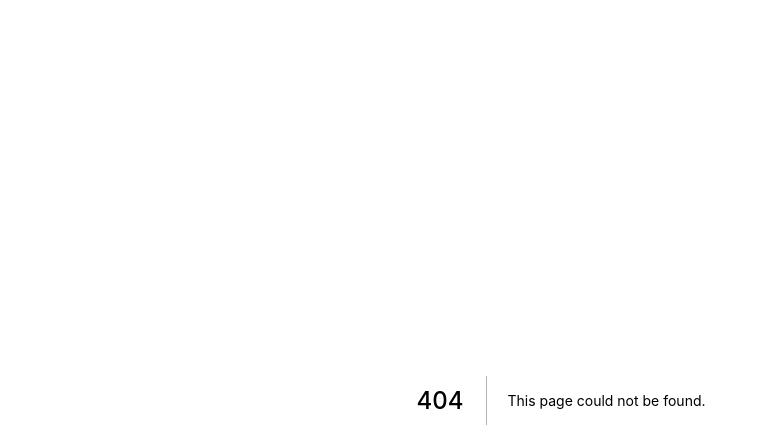
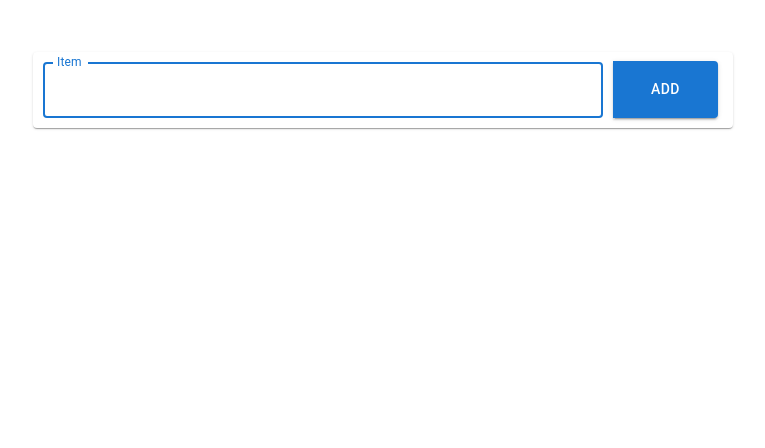
Before and after one commit to setupotnis/toDoListApp, a Next.js app: page /Components/AddTask in a window 1280 px wide. Before the commit this address had no page. Shown: the top 448 px of the page, without its empty margins (79-844 px from the left). Built offline with nearby package versions, Linux system fonts and the light colour scheme.

Commit message:
added addTask component and styling

```diff
--- /dev/null
+++ b/pages/Components/AddTask.tsx
@@ -0,0 +1,92 @@
+import { NextComponentType } from "next";
+import React, { useEffect, useRef, useState } from "react";
+import styles from "../../styles/AddTask.module.css";
+import { Button, Card, TextField } from "@mui/material";
+
+const toDoButtonStyle = {
+  padding: "16px",
+  border: "none",
+  borderRadius: "0 4px 4px 0",
+  cursor: "pointer",
+  height: "fit-content",
+  outline: "none",
+  display: "inline",
+  top: "9px",
+  width: "15%",
+};
+
+const AddTask: NextComponentType = ({ onSubmit, edit }) => {
+  const [input, setInput] = useState(edit ? edit.value : "");
+  const inputRef = useRef(null);
+
+  useEffect(() => {
+    inputRef.current.focus();
+  });
+
+  const handleChange = (e: any) => {
+    setInput(e.target.value);
+  };
+
+  const handleSubmit = (e: any) => {
+    e.preventDefault();
+    onSubmit({
+      id: Math.floor(Math.random() * 10000),
+      text: input,
+    });
+    setInput("");
+  };
+
+  return (
+    <div className={styles.panel}>
+      {edit ? (
+        <>
+          <Card sx={{ minWidth: 700 }}>
+            <TextField
+              fullWidth
+              id="outlined-basic"
+              label={edit.text}
+              variant="outlined"
+              value={input}
+              style={{ margin: 10, maxWidth: "80%" }}
+              onChange={handleChange}
+              inputRef={inputRef}
+            />
+            <Button
+              type="submit"
+              variant="contained"
+              style={toDoButtonStyle}
+              onClick={handleSubmit}
+            >
+              Update
+            </Button>
+          </Card>
+        </>
+      ) : (
+        <>
+          <Card sx={{ minWidth: 700 }}>
+            <TextField
+              fullWidth
+              id="outlined-basic"
+              label="Item"
+              variant="outlined"
+              value={input}
+              style={{ margin: 10, maxWidth: "80%" }}
+              onChange={handleChange}
+              inputRef={inputRef}
+            />
+            <Button
+              type="submit"
+              variant="contained"
+              style={toDoButtonStyle}
+              onClick={handleSubmit}
+            >
+              Add
+            </Button>
+          </Card>
+        </>
+      )}
+    </div>
+  );
+};
+
+export default AddTask;
--- a/styles/AddTask.module.css
+++ b/styles/AddTask.module.css
@@ -0,0 +1,19 @@
+.panel {
+  display: flex;
+  justify-content: space-between;
+  align-items: center;
+  margin: 4px auto;
+  width: 90%;
+  padding: 3em;
+}
+
+.todo-button {
+  padding: 16px;
+  border: none;
+  border-radius: 0 4px 4px 0;
+  cursor: pointer;
+  height: fit-content;
+  outline: none;
+  color: #fff;
+  text-transform: capitalize;
+}
--- a/styles/globals.css
+++ b/styles/globals.css
@@ -13,4 +13,6 @@ a {
 
 * {
   box-sizing: border-box;
+  margin: 0;
+  padding: 0;
 }
```
Also changed, not shown: pages/AddTask.tsx (deleted, +0 -8 lines).
